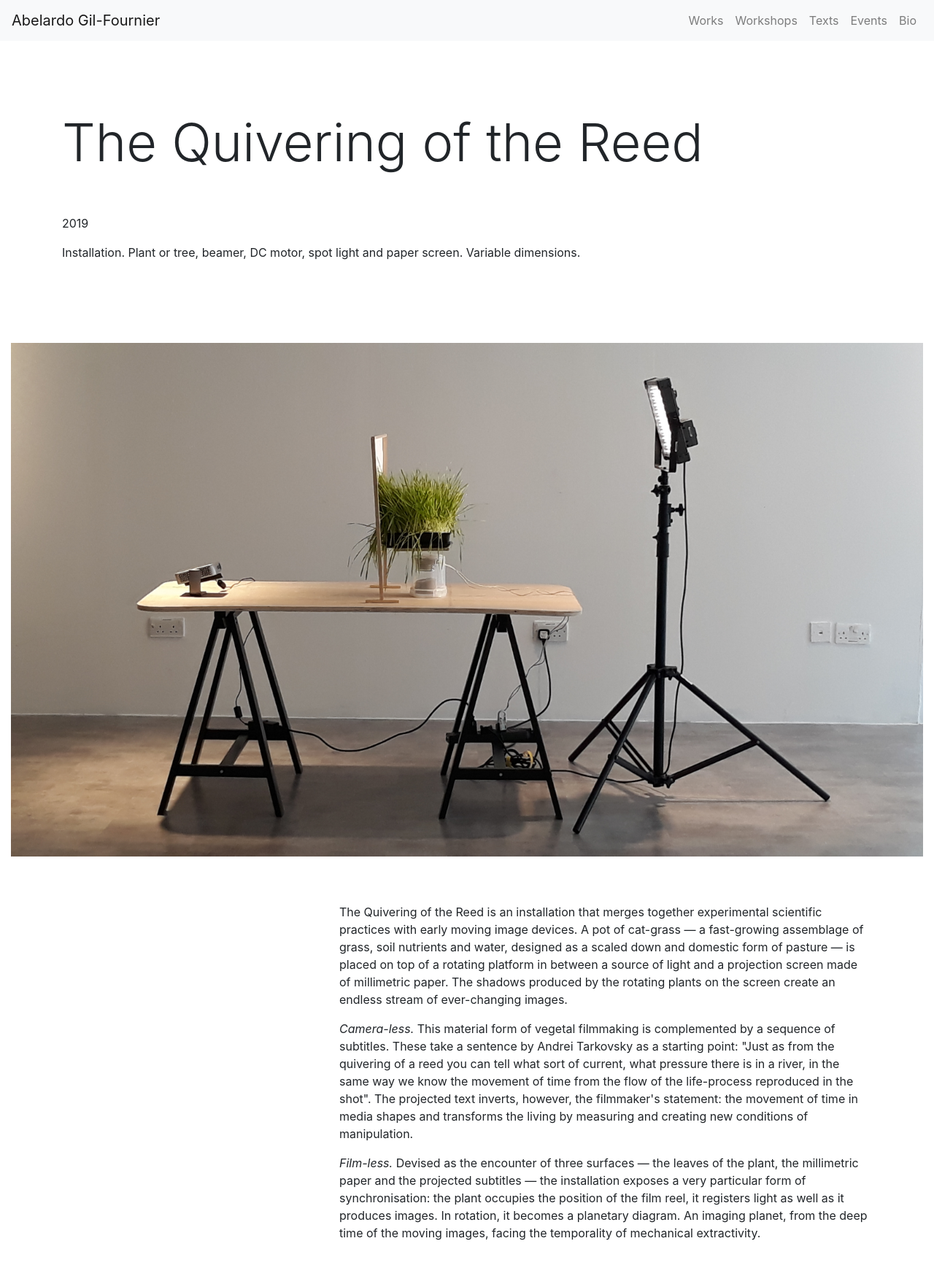
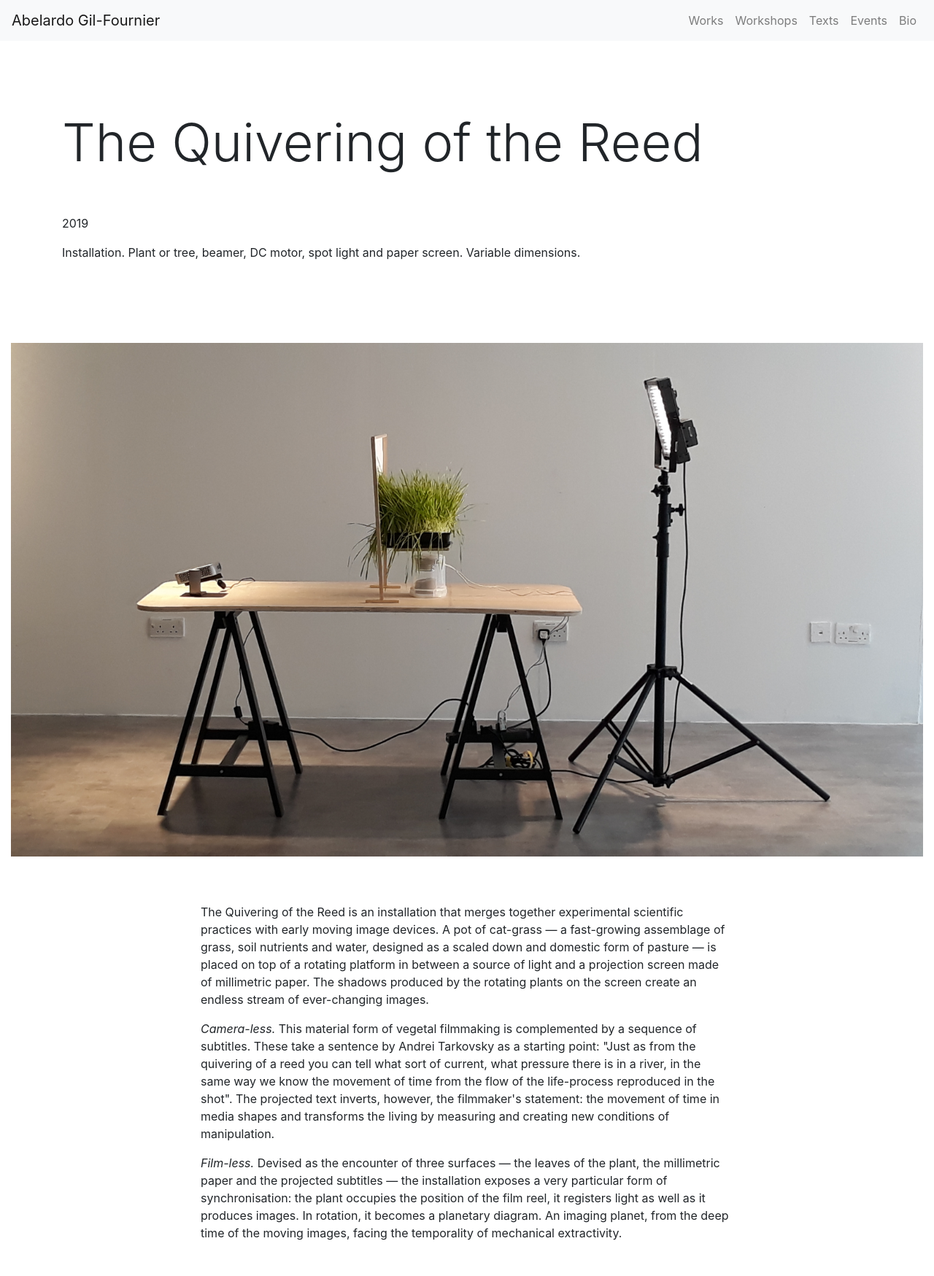
Before and after one commit to agfournier/agfournier.github.io, a Jekyll site: the page built from quivering.md, in a window 1280 px wide. Shown: the top 1749 px of the page at 73% size. Built offline with Jekyll 4.4.1, drawn with Linux system fonts in a browser that asks for light colours; our own code applies the rules of GitHub Pages for plain Markdown files; grey boxes are pictures that could not be loaded.

Commit message:
Add files via upload

```diff
--- a/quivering.md
+++ b/quivering.md
@@ -10,11 +10,11 @@
 
 
 <div class="row">
-   <div class="col-md-4"></div>
+   <div class="col-md-2"></div>
     <div class="col-md-8 col-12 en">
         <p>The Quivering of the Reed is an installation that merges together experimental scientific practices with early moving image devices. A pot of cat-grass — a fast-growing assemblage of grass, soil nutrients and water, designed as a scaled down and domestic form of pasture — is placed on top of a rotating platform in between a source of light and a projection screen made of millimetric paper. The shadows produced by the rotating plants on the screen create an endless stream of ever-changing images.</p>
         <p><em>Camera-less.</em> This material form of vegetal filmmaking is complemented by a sequence of subtitles. These take a sentence by Andrei Tarkovsky as a starting point: "Just as from the quivering of a reed you can tell what sort of current, what pressure there is in a river, in the same way we know the movement of time from the flow of the life-process reproduced in the shot". The projected text inverts, however, the filmmaker's statement: the movement of time in media shapes and transforms the living by measuring and creating new conditions of manipulation.</p>
         <p><em>Film-less.</em> Devised as the encounter of three surfaces — the leaves of the plant, the millimetric paper and the projected subtitles — the installation exposes a very particular form of synchronisation: the plant occupies the position of the film reel, it registers light as well as it produces images. In rotation, it becomes a planetary diagram. An imaging planet, from the deep time of the moving images, facing the temporality of mechanical extractivity.</p>
     </div>
-    <div class="col-md-4"></div>
+    <div class="col-md-2"></div>
 </div>
```
